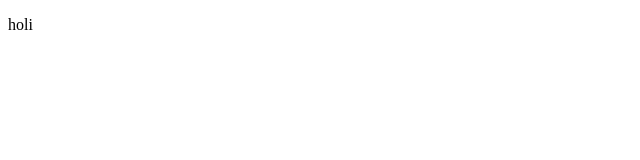
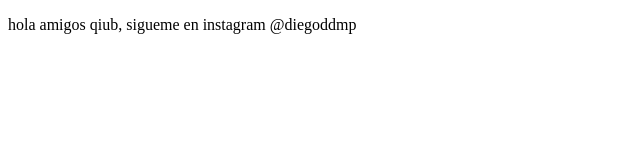
Before and after one commit to Diegoddmp/proyectodemo, a plain HTML site: page index.html in a window 1280 px wide. Shown: the whole page, without its empty margins (0-640 px from the left). Drawn offline with Linux system fonts and the light colour scheme.

Commit message:
cambios agregamos sitio de instagram

```diff
--- a/index.html
+++ b/index.html
@@ -8,7 +8,7 @@
 </head>
 <body>
     <p>
-        holi
+        hola amigos qiub, sigueme en instagram @diegoddmp
     </p>
 </body>
 </html>
```
